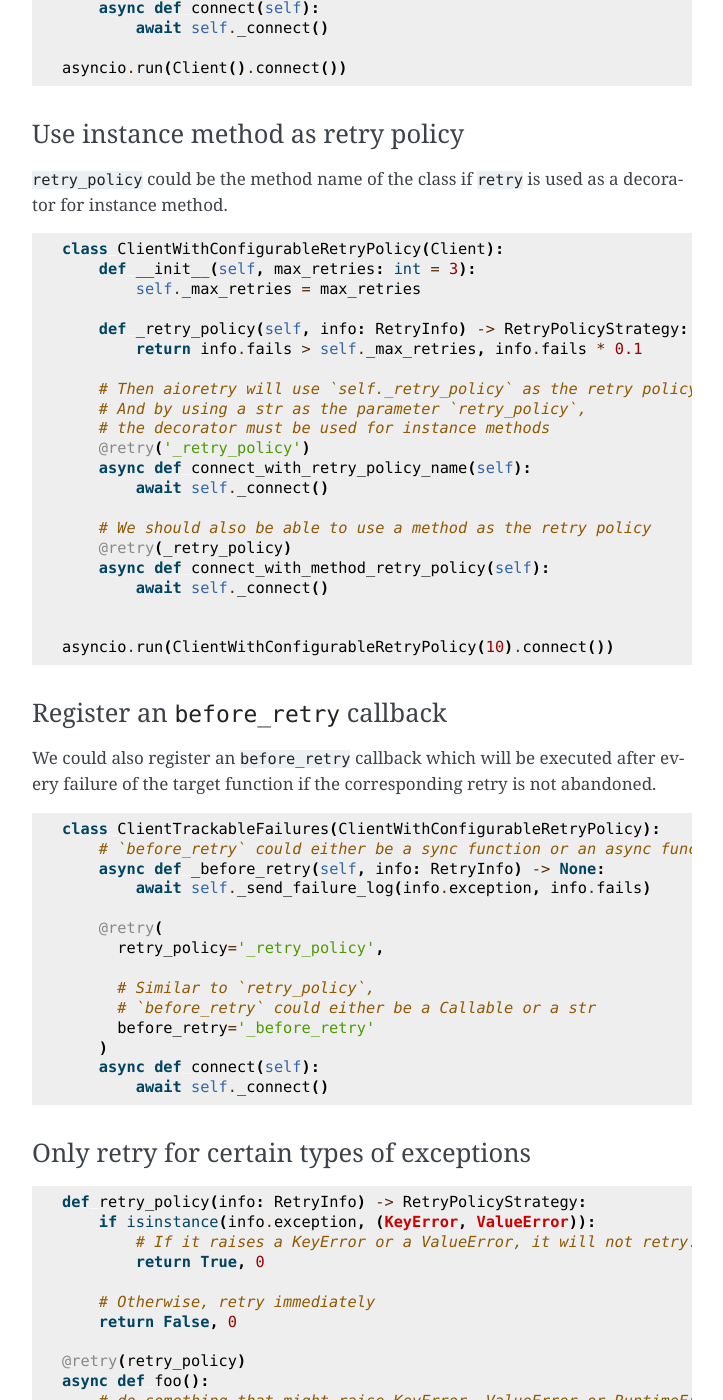
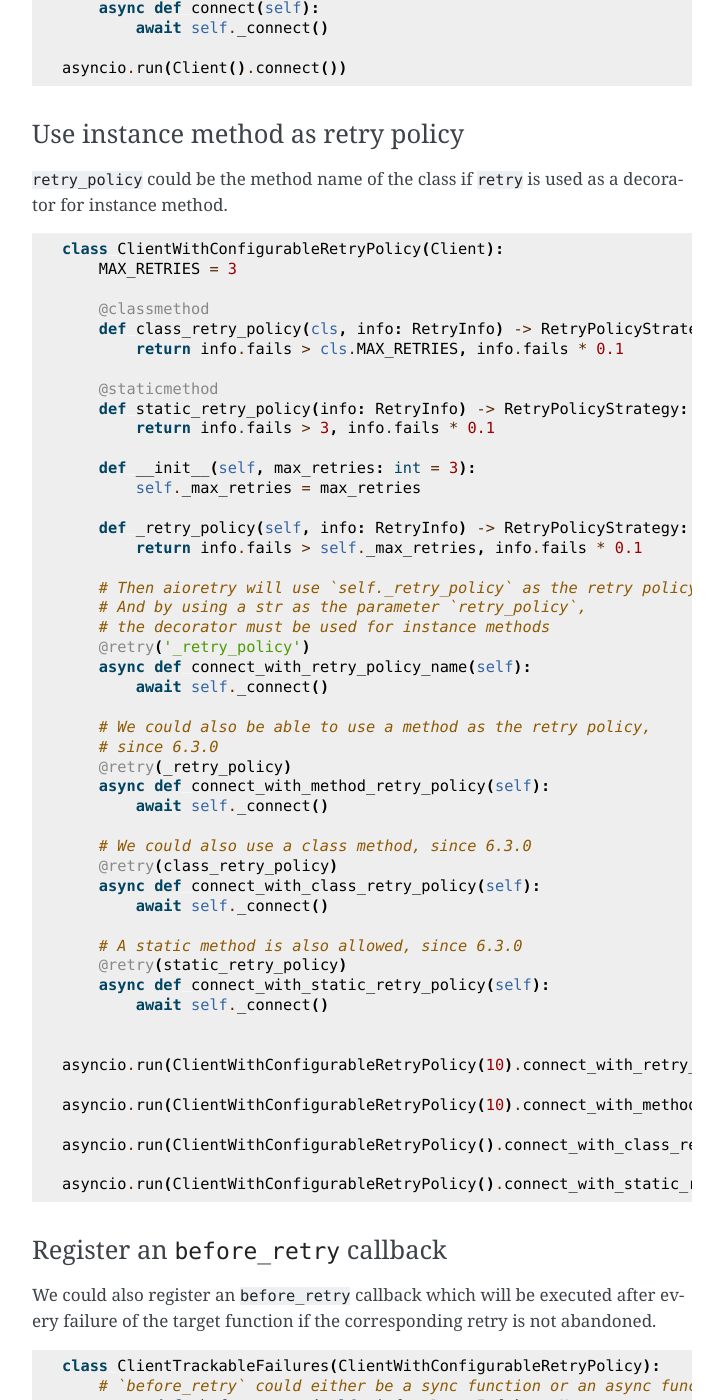
Before and after one commit to kaelzhang/python-aioretry, a Sphinx documentation site: the page built from docs/README.md, in a window 1280 px wide and 1400 px high, scrolled down 1313 px. Shown: the whole window, without its empty margins (388-1111 px from the left). Built offline with Sphinx 7.4.7, drawn with Linux system fonts in a browser that asks for light colours.

````diff
--- a/aioretry/__init__.py
+++ b/aioretry/__init__.py
@@ -1,4 +1,4 @@
-__version__ = '6.3.0'
+__version__ = '6.3.1'
 
 from .retry import (
     retry,
--- a/docs/README.md
+++ b/docs/README.md
@@ -76,6 +76,16 @@ asyncio.run(Client().connect())
 
 ```py
 class ClientWithConfigurableRetryPolicy(Client):
+    MAX_RETRIES = 3
+
+    @classmethod
+    def class_retry_policy(cls, info: RetryInfo) -> RetryPolicyStrategy:
+        return info.fails > cls.MAX_RETRIES, info.fails * 0.1
+
+    @staticmethod
+    def static_retry_policy(info: RetryInfo) -> RetryPolicyStrategy:
+        return info.fails > 3, info.fails * 0.1
+
     def __init__(self, max_retries: int = 3):
         self._max_retries = max_retries
 
@@ -89,13 +99,30 @@ class ClientWithConfigurableRetryPolicy(Client):
     async def connect_with_retry_policy_name(self):
         await self._connect()
 
-    # We should also be able to use a method as the retry policy
+    # We could also be able to use a method as the retry policy,
+    # since 6.3.0
     @retry(_retry_policy)
     async def connect_with_method_retry_policy(self):
         await self._connect()
 
+    # We could also use a class method, since 6.3.0
+    @retry(class_retry_policy)
+    async def connect_with_class_retry_policy(self):
+        await self._connect()
 
-asyncio.run(ClientWithConfigurableRetryPolicy(10).connect())
+    # A static method is also allowed, since 6.3.0
+    @retry(static_retry_policy)
+    async def connect_with_static_retry_policy(self):
+        await self._connect()
+
+
+asyncio.run(ClientWithConfigurableRetryPolicy(10).connect_with_retry_policy_name())
+
+asyncio.run(ClientWithConfigurableRetryPolicy(10).connect_with_method_retry_policy())
+
+asyncio.run(ClientWithConfigurableRetryPolicy().connect_with_class_retry_policy())
+
+asyncio.run(ClientWithConfigurableRetryPolicy().connect_with_static_retry_policy())
 ```
 
 ### Register an `before_retry` callback
````
